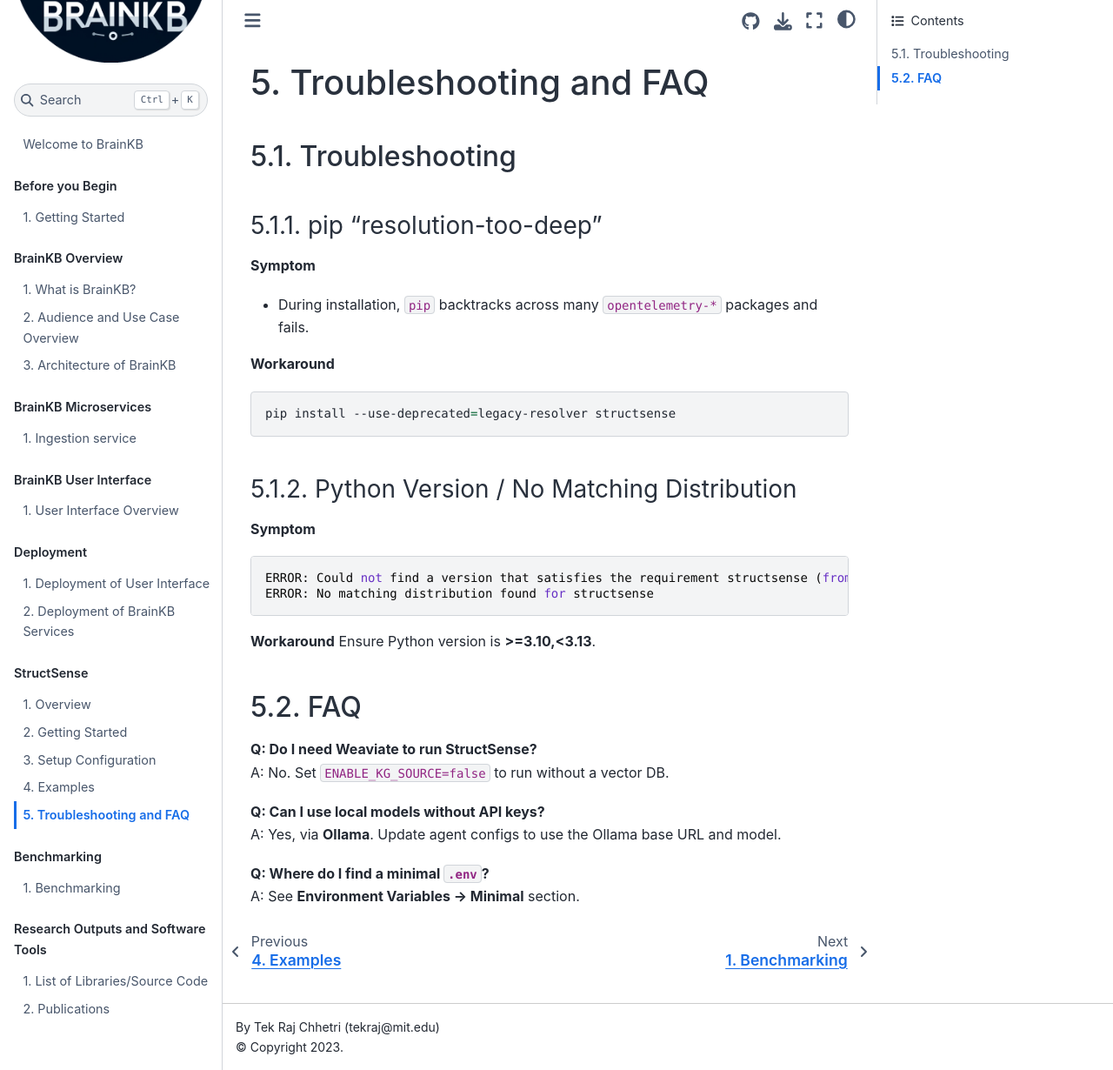
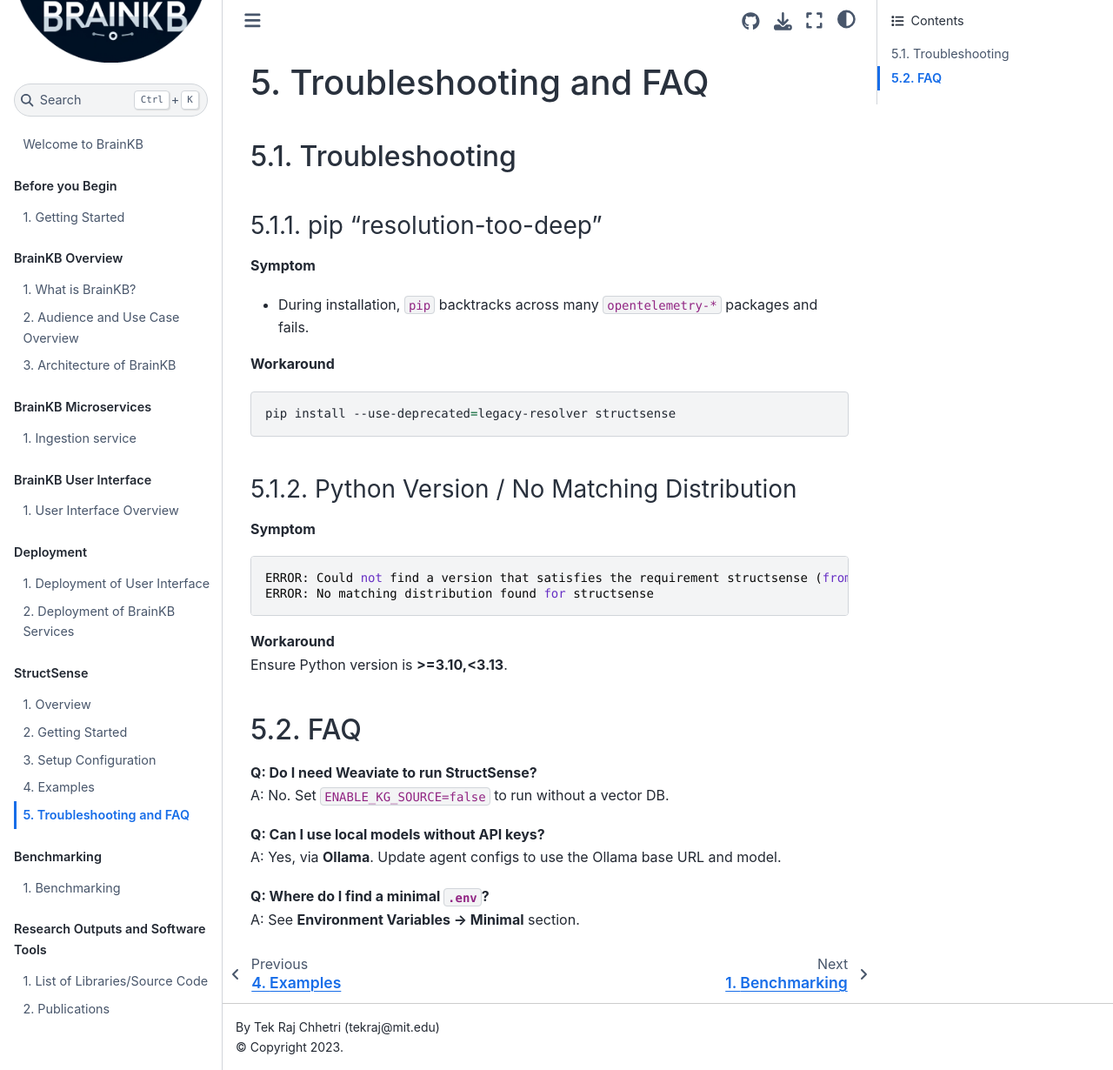
Before and after one commit to sensein/brainkbdocs, a Jupyter Book: the page built from docs/structsense_troubleshooting.md, in a window 1280 px wide and 1230 px high. Shown: the whole window at 87% size. Built offline with Jupyter Book 1.0.4 settings and Sphinx 7.4.7 and the Sphinx Book theme 1.1.4, drawn with Linux system fonts in a browser that asks for light colours.

````diff
--- a/docs/structsense_troubleshooting.md
+++ b/docs/structsense_troubleshooting.md
@@ -17,7 +17,7 @@ pip install --use-deprecated=legacy-resolver structsense
 ERROR: Could not find a version that satisfies the requirement structsense (from versions: none)
 ERROR: No matching distribution found for structsense
 ```
-**Workaround**
+**Workaround**\
 Ensure Python version is **>=3.10,<3.13**.
 
 <!-- FAQ -->
````
